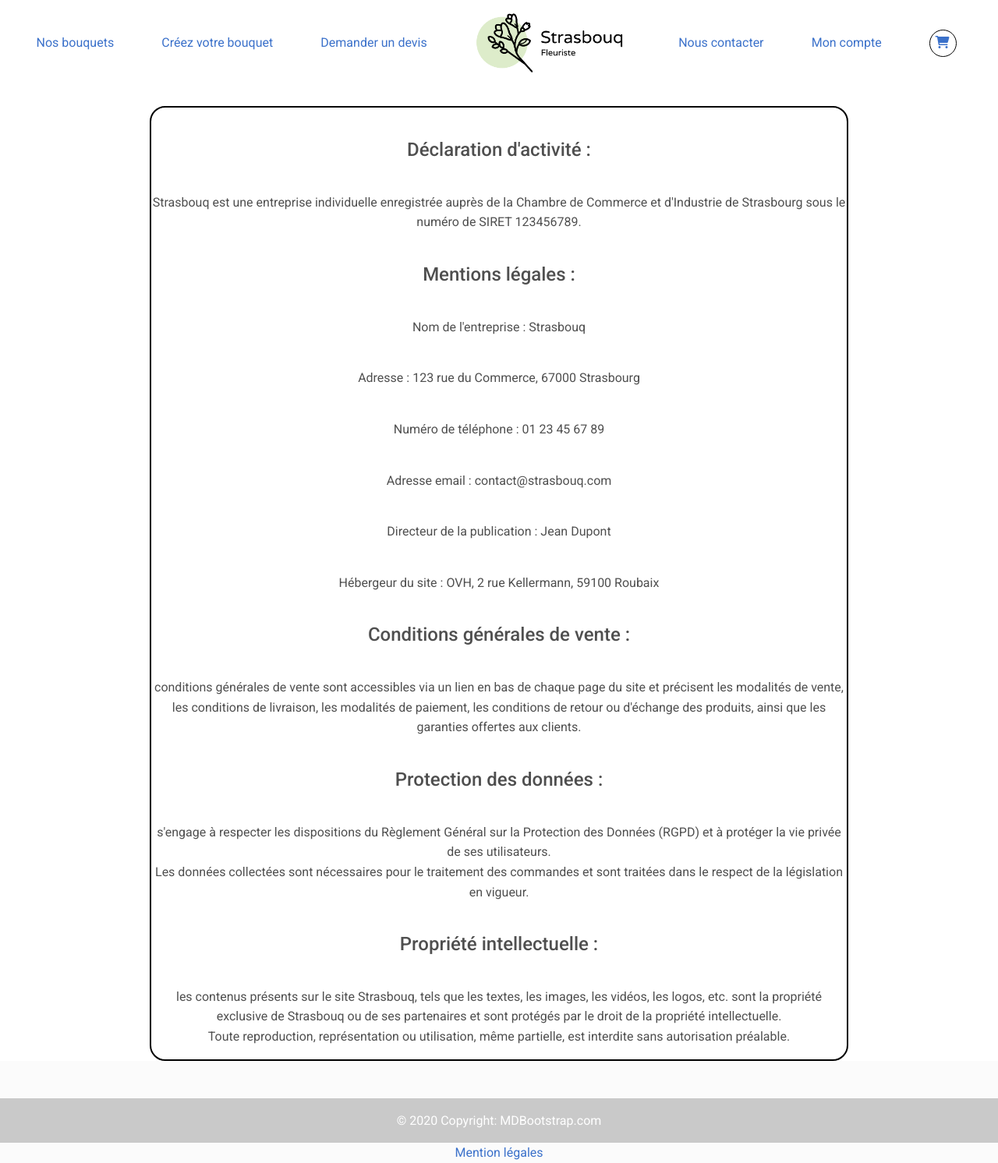
After one commit to thuyannhu/Strasbouq, a PHP site: template src/View/Legal/legal.html.twig in a window 1280 px wide. The commit adds this page. Shown: the whole page at 78% size. Run offline with PHP 8.4, Linux system fonts and the light colour scheme; the template is opened without the code that fills it, so the values that code supplies are empty; some libraries are stand-ins or nearby versions.

Commit message:
mention legale

```diff
--- /dev/null
+++ b/src/View/Legal/legal.html.twig
@@ -0,0 +1,36 @@
+{% extends 'layout.html.twig' %}
+
+{% block stylesheet %}
+<link rel="stylesheet" href="/assets/css/legal.css">
+{% endblock %}
+
+{% block content %}
+
+<div class="box">
+    <h4> Déclaration d'activité :</h4>
+
+    <p>Strasbouq est une entreprise individuelle enregistrée auprès de la Chambre de Commerce et d'Industrie de Strasbourg sous le numéro de SIRET 123456789.</p><h4></h4>
+
+    <h4>Mentions légales :</h4>
+
+    <p>Nom de l'entreprise : Strasbouq</p>
+    <p>Adresse : 123 rue du Commerce, 67000 Strasbourg</p>
+    <p>Numéro de téléphone : 01 23 45 67 89</p>
+    <p>Adresse email : contact@strasbouq.com</p>
+    <p>Directeur de la publication : Jean Dupont</p>
+    <p>Hébergeur du site : OVH, 2 rue Kellermann, 59100 Roubaix</p>
+
+    <h4>Conditions générales de vente :</h4>
+
+    <p> conditions générales de vente sont accessibles via un lien en bas de chaque page du site et précisent les modalités de vente,<br>
+        les conditions de livraison, les modalités de paiement, les conditions de retour ou d'échange des produits, ainsi que les garanties offertes aux clients.</p>
+
+    <h4>Protection des données :</h4>
+    <p> s'engage à respecter les dispositions du Règlement Général sur la Protection des Données (RGPD) et à protéger la vie privée de ses utilisateurs.<br>
+        Les données collectées sont nécessaires pour le traitement des commandes et sont traitées dans le respect de la législation en vigueur.</p>
+
+    <h4>Propriété intellectuelle :</h4>
+    <p> les contenus présents sur le site Strasbouq, tels que les textes, les images, les vidéos, les logos, etc. sont la propriété exclusive de Strasbouq ou de ses partenaires et sont protégés par le droit de la propriété intellectuelle.<br>
+        Toute reproduction, représentation ou utilisation, même partielle, est interdite sans autorisation préalable.</p>
+</div>
+     {% endblock %}
--- a/src/View/component/_footer.html.twig
+++ b/src/View/component/_footer.html.twig
@@ -10,10 +10,13 @@
   </div>
   <!-- Grid container -->
 
+
   <!-- Copyright -->
   <div class="text-center p-3" style="background-color: rgba(0, 0, 0, 0.2);">
+
     © 2020 Copyright:
     <a class="text-white" href="https://mdbootstrap.com/">MDBootstrap.com</a>
   </div>
   <!-- Copyright -->
+  <a href="/legal">Mention légales</a>
 </footer>
--- a/src/routes.php
+++ b/src/routes.php
@@ -27,4 +27,5 @@
     'monCompte' => ['CompteController', 'moncompte',],
     'cart' => ['CartController', 'cart',],
     'cart/clearCart' => ['CartController', 'clearCart',],
+    'legal' => ['LegalController', 'legal',],
 ];
```
Also changed, not shown: src/Controller/LegalController.php (added, +14 -0 lines), public/assets/css/legal.css (added), public/assets/img/products/644b99005c259.jpeg (added), public/assets/img/products/644b9cbb327df.jpg (added).
